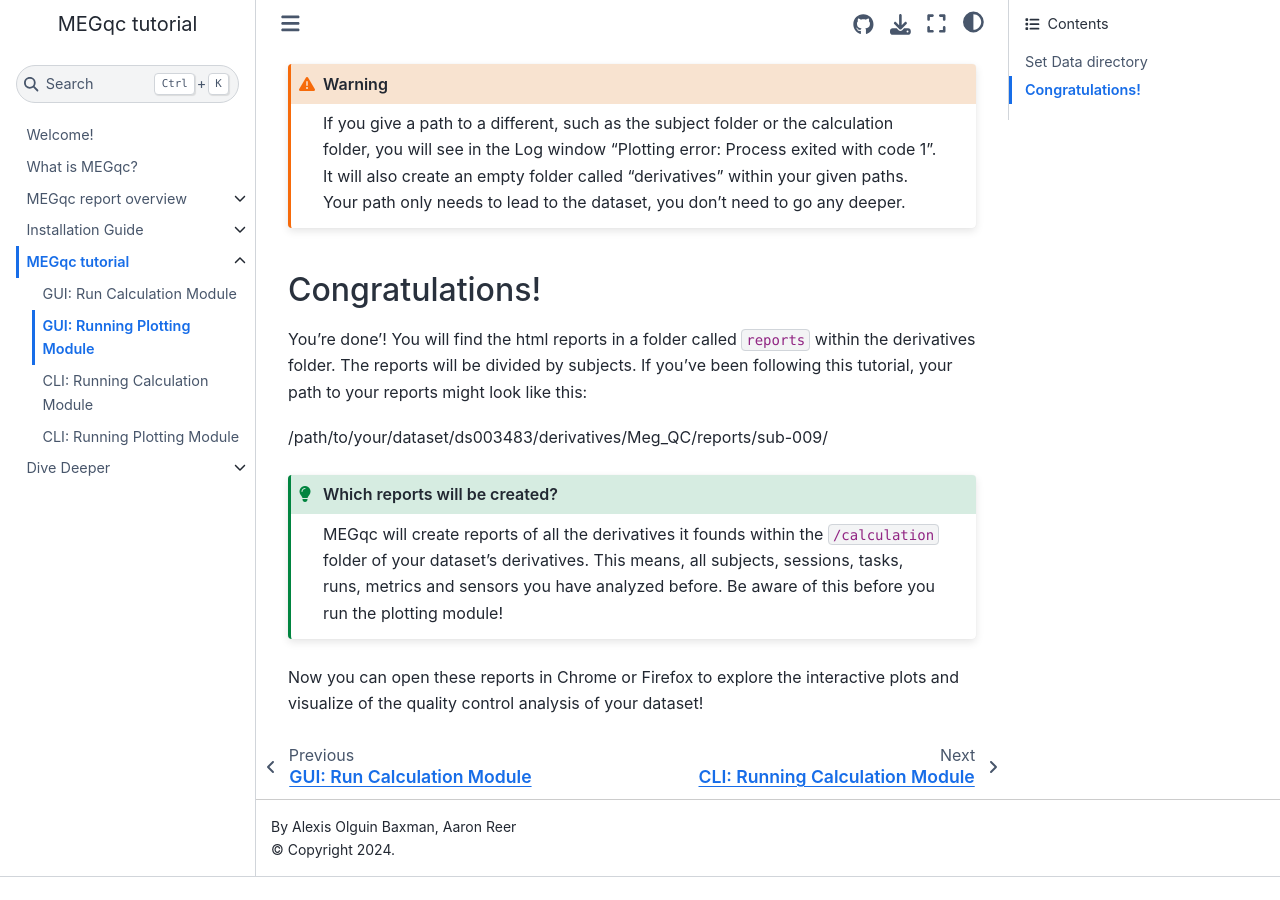
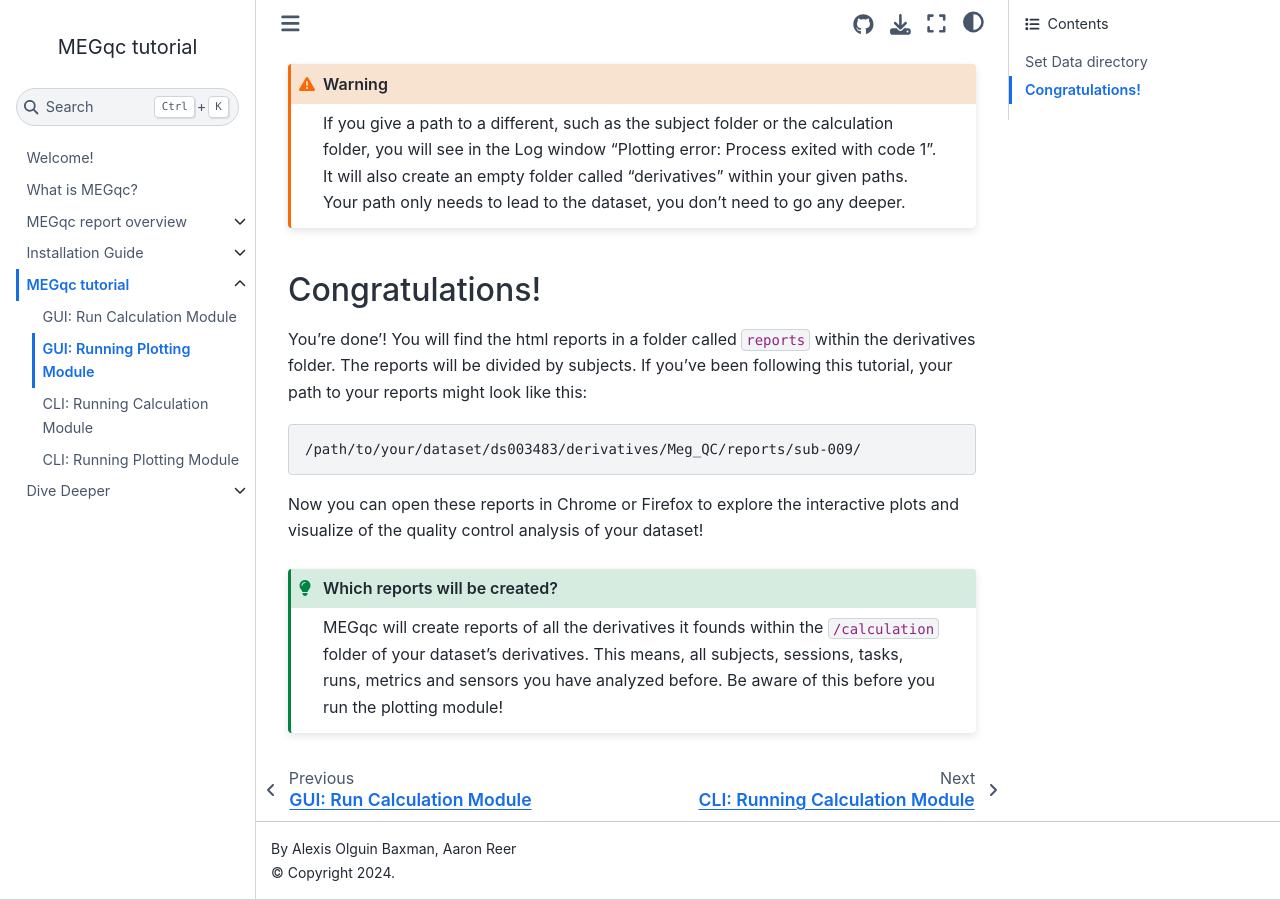
Before and after one commit to ANCPLabOldenburg/megqc_documentation, a Jupyter Book: the page built from tutorial/plot_gui.md, in a window 1280 px wide and 900 px high, scrolled down 562 px. Built offline with Jupyter Book 1.0.4 settings and Sphinx 7.4.7 and the Sphinx Book theme 1.1.4, drawn with Linux system fonts in a browser that asks for light colours; before the commit the page ends 1439 px from its top, so only the background shows below that; part of the change alters nothing that is shown.

````diff
--- a/tutorial/plot_gui.md
+++ b/tutorial/plot_gui.md
@@ -17,8 +17,11 @@ If you give a path to a different, such as the subject folder or the calculation
 ## Congratulations!
 You're done'! You will find the html reports in a folder called `reports` within the derivatives folder. The reports will be divided by subjects. If you've been following this tutorial, your path to your reports might look like this:
 
-  /path/to/your/dataset/ds003483/derivatives/Meg_QC/reports/sub-009/
 
+    /path/to/your/dataset/ds003483/derivatives/Meg_QC/reports/sub-009/
+
+
+Now you can open these reports in Chrome or Firefox to explore the interactive plots and visualize of the quality control analysis of your dataset!
 
 
 ```{admonition} Which reports will be created?
@@ -27,6 +30,3 @@ You're done'! You will find the html reports in a folder called `reports` within
 MEGqc will create reports of all the derivatives it founds within the `/calculation` folder of your dataset's derivatives. This means, all subjects, sessions, tasks, runs, metrics and sensors you have analyzed before. Be aware of this before you run the plotting module!
 
 ```
-
-
-Now you can open these reports in Chrome or Firefox to explore the interactive plots and visualize of the quality control analysis of your dataset!
````
